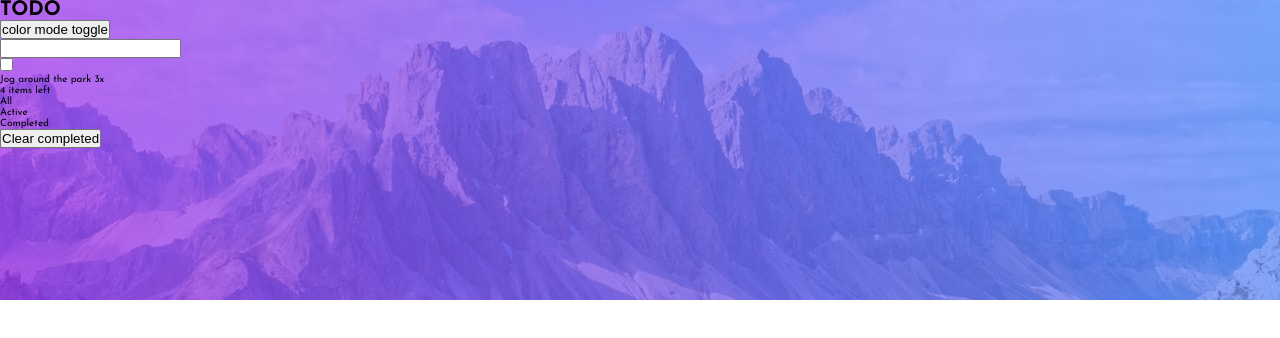
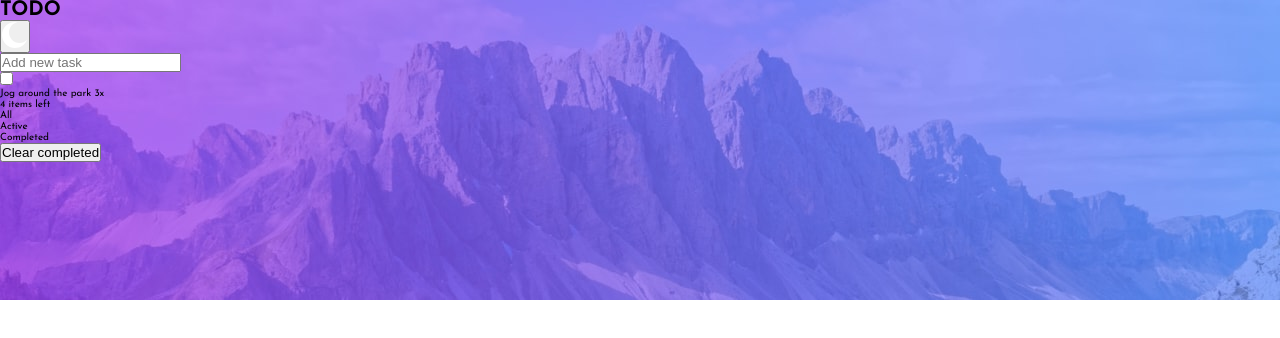
Before and after one commit to milderz/todo-app-vanilla, a website built with Vite: page index.html in a window 1280 px wide. Built offline with nearby package versions, Linux system fonts and the light colour scheme.

Commit message:
add html tags

```diff
--- a/index.html
+++ b/index.html
@@ -17,10 +17,23 @@
     <main>
       <div class="container">
         <header class="app-header">
-          <h1>TODO</h1>
-          <button>color mode toggle</button>
+          <h1 class="app-header-title">TODO</h1>
+          <button>
+            <svg xmlns="http://www.w3.org/2000/svg" width="26" height="26">
+              <path
+                fill="#FFF"
+                fill-rule="evenodd"
+                d="M13 0c.81 0 1.603.074 2.373.216C10.593 1.199 7 5.43 7 10.5 7 16.299 11.701 21 17.5 21c2.996 0 5.7-1.255 7.613-3.268C23.22 22.572 18.51 26 13 26 5.82 26 0 20.18 0 13S5.82 0 13 0z"
+              />
+            </svg>
+          </button>
         </header>
-        <input type="text" name="add-todo-input" id="add-todo-input" />
+        <input
+          type="text"
+          name="add-todo-input"
+          id="add-todo-input"
+          placeholder="Add new task"
+        />
         <div class="app-todo-list">
           <div class="app-todo-item">
             <input type="checkbox" name="check-todo" id="check-todo" />
```
